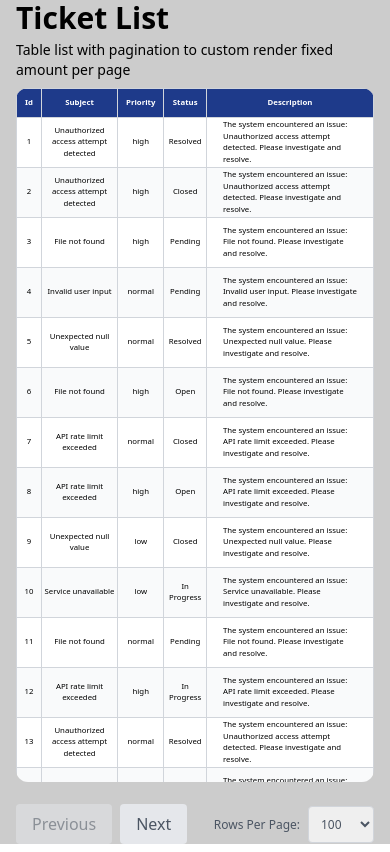
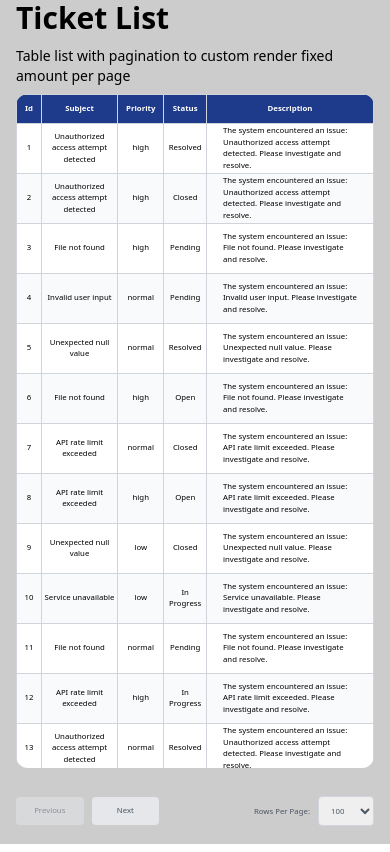
Before and after one commit to joeFathalla/planradar-task, a React (Vite) app: page / in a window 390 px wide. Built offline with nearby package versions, Linux system fonts and the light colour scheme.

Commit message:
adjust font size

```diff
--- a/src/App.tsx
+++ b/src/App.tsx
@@ -45,7 +45,7 @@ const App: React.FC = () => {
         <div className="h-8 mb-2 md:mb-4">
           <h1 className="text-3xl font-bold ">Ticket List</h1>
         </div>
-        <div className="h-[calc(100%-100px)] mb-5 w-full">
+        <div className="h-[calc(100%-120px)] mb-5 w-full">
           <h3 className="mb-2 text-sm">
             Table list with pagination to custom render fixed amount per page
           </h3>
--- a/src/components/Pagination.tsx
+++ b/src/components/Pagination.tsx
@@ -26,8 +26,8 @@ const Pagination: React.FC<PaginationProps> = ({
   });
 
   return (
-    <div className="flex flex-row justify-between items-center gap-4 mb-4 w-full flex-wrap">
-      <div className="flex items-center gap-2">
+    <div className="flex flex-row justify-between items-center md:gap-4 mb-4 w-full flex-wrap">
+      <div className="flex items-center gap-2 w-[40%] md:w-auto">
         {/* show the pagiantion
                   it consists of next and previous buttons
                   along with page numbers, in our case, 5 page
@@ -35,13 +35,13 @@ const Pagination: React.FC<PaginationProps> = ({
         {/* previous button */}
         <button
           onClick={() => onPageChange(currentPage - 1)}
-          className="px-4 py-2 bg-gray-200 text-gray-600 rounded hover:text-gray-200 hover:bg-[#171b5a] disabled:opacity-50"
+          className="px-4 py-2 bg-gray-200 text-gray-600 rounded hover:text-gray-200 hover:bg-[#171b5a] disabled:opacity-50 w-1/2 md:w-auto text-[2vw] md:text-base"
           disabled={currentPage === 1}
         >
           Previous
         </button>
         {/* show paginated button group */}
-        <div className="hidden md:block">
+        <div className="hidden md:flex gap-2">
           {paginationRange?.map((item, index) => {
             if (item === DOTS) {
               return (
@@ -70,15 +70,15 @@ const Pagination: React.FC<PaginationProps> = ({
         {/* next button */}
         <button
           onClick={() => onPageChange(currentPage + 1)}
-          className="px-4 py-2 bg-gray-200 text-gray-600 rounded hover:text-gray-200 hover:bg-[#171b5a] disabled:opacity-50"
+          className="px-4 py-2 bg-gray-200 text-gray-600 rounded hover:text-gray-200 hover:bg-[#171b5a] disabled:opacity-50 w-1/2 md:w-auto text-[2vw] md:text-base"
           disabled={currentPage === totalPages}
         >
           Next
         </button>
       </div>
-      <div className="flex items-center gap-2">
-        <div>
-          <label className="text-gray-600 text-xs md:text-base">
+      <div className="flex items-center md:gap-2 w-[40%] md:w-[30%] flex-row-reverse">
+        <div className="w-full md:w-auto text-right md:text-left">
+          <label className="text-gray-600 text-[2vw] md:text-base">
             Rows Per Page:
             <select
               value={rowsPerPage}
```
